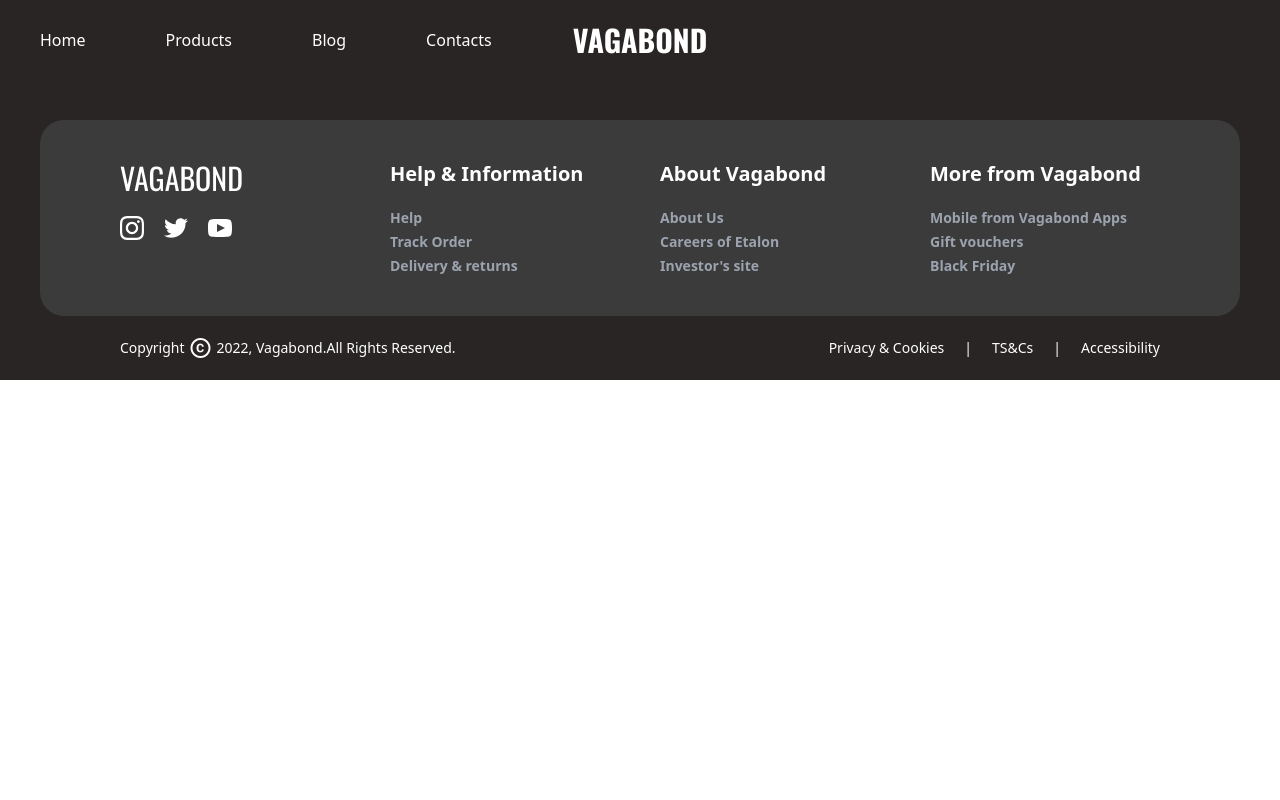
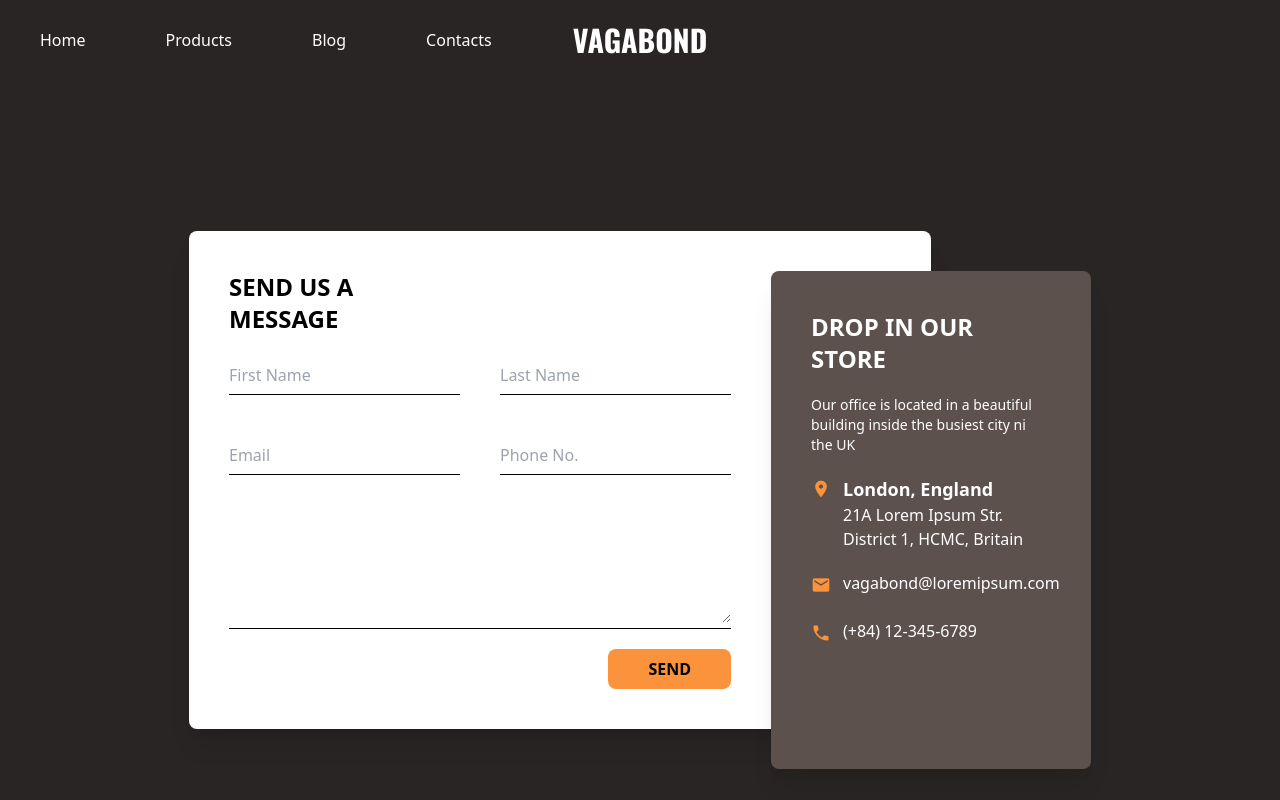
Before and after one commit to TulioDR/vagabond, a Next.js app: page /contact in a window 1280 px wide. Shown: the top 800 px of the page. Built offline with nearby package versions, Linux system fonts and the light colour scheme.

Commit message:
Create contact page

```diff
--- /dev/null
+++ b/src/components/Contact/ContactInfo.tsx
@@ -0,0 +1,15 @@
+type Props = {
+   icon: string;
+   children: React.ReactNode;
+};
+
+export default function ContactInfo({ icon, children }: Props) {
+   return (
+      <div className="w-full flex items-start space-x-3">
+         <div className="grid place-content-center text-orange-400">
+            <span className="material-icons !text-xl">{icon}</span>
+         </div>
+         <div>{children}</div>
+      </div>
+   );
+}
--- /dev/null
+++ b/src/components/Contact/Input.tsx
@@ -0,0 +1,42 @@
+import { AnimatePresence, motion } from "framer-motion";
+import { useState } from "react";
+
+interface Props {
+   placeholder: string;
+   textarea?: true;
+}
+
+export default function Input({ placeholder, textarea }: Props) {
+   const [isFocused, setIsFocused] = useState<boolean>(false);
+   return (
+      <div className="relative">
+         {textarea ? (
+            <textarea
+               onFocus={() => setIsFocused(true)}
+               onBlur={() => setIsFocused(false)}
+               className="h-32 outline-none w-full"
+            />
+         ) : (
+            <input
+               type="text"
+               placeholder={placeholder}
+               onFocus={() => setIsFocused(true)}
+               onBlur={() => setIsFocused(false)}
+               className="h-10 outline-none"
+            />
+         )}
+         <div className="absolute w-full bottom-0 left-0 h-[1px] bg-black"></div>
+         <AnimatePresence>
+            {isFocused && (
+               <motion.div
+                  initial={{ width: 0 }}
+                  animate={{ width: "100%" }}
+                  exit={{ width: 0 }}
+                  transition={{ duration: 0.4 }}
+                  className="absolute bottom-0 left-0 h-1 bg-orange-400"
+               />
+            )}
+         </AnimatePresence>
+      </div>
+   );
+}
--- /dev/null
+++ b/src/components/Contact/Title.tsx
@@ -0,0 +1,11 @@
+import React from "react";
+
+type Props = {
+   children: React.ReactNode;
+};
+
+export default function Title({ children }: Props) {
+   return (
+      <h1 className="uppercase font-bold text-xl xl:text-2xl">{children}</h1>
+   );
+}
--- a/src/pages/contact.tsx
+++ b/src/pages/contact.tsx
@@ -1,5 +1,47 @@
+import ContactInfo from "@/components/Contact/ContactInfo";
+import Input from "@/components/Contact/Input";
+import Title from "@/components/Contact/Title";
 import React from "react";
 
 export default function Contact() {
-   return <div></div>;
+   return (
+      <div className="min-h-screen flex items-center justify-center">
+         <div className="rounded-lg bg-white text-black shadow-xl flex items-stretch -translate-x-20">
+            <div className="p-10 space-y-5">
+               <Title>
+                  <div>Send us a</div>
+                  <div>message</div>
+               </Title>
+               <div className="grid lg:grid-cols-2 gap-x-10 gap-y-10">
+                  <Input placeholder="First Name" />
+                  <Input placeholder="Last Name" />
+                  <Input placeholder="Email" />
+                  <Input placeholder="Phone No." />
+               </div>
+               <Input placeholder="Message" textarea />
+               <div className="flex justify-end">
+                  <button className="bg-orange-400 rounded-lg px-10 py-2 uppercase font-bold">
+                     Send
+                  </button>
+               </div>
+            </div>
+            <div className="bg-brown rounded-lg shadow-xl p-10 w-80 -mr-40 translate-y-10 text-white space-y-5">
+               <Title>
+                  <div>Drop in our</div>
+                  <div>Store</div>
+               </Title>
+               <p className="text-xs sm:text-sm">
+                  Our office is located in a beautiful building inside the
+                  busiest city ni the UK
+               </p>
+               <ContactInfo icon="place">
+                  <div className="text-lg font-bold">London, England</div>
+                  <div>21A Lorem Ipsum Str. District 1, HCMC, Britain</div>
+               </ContactInfo>
+               <ContactInfo icon="email">vagabond@loremipsum.com</ContactInfo>
+               <ContactInfo icon="phone">(+84) 12-345-6789</ContactInfo>
+            </div>
+         </div>
+      </div>
+   );
 }
```
